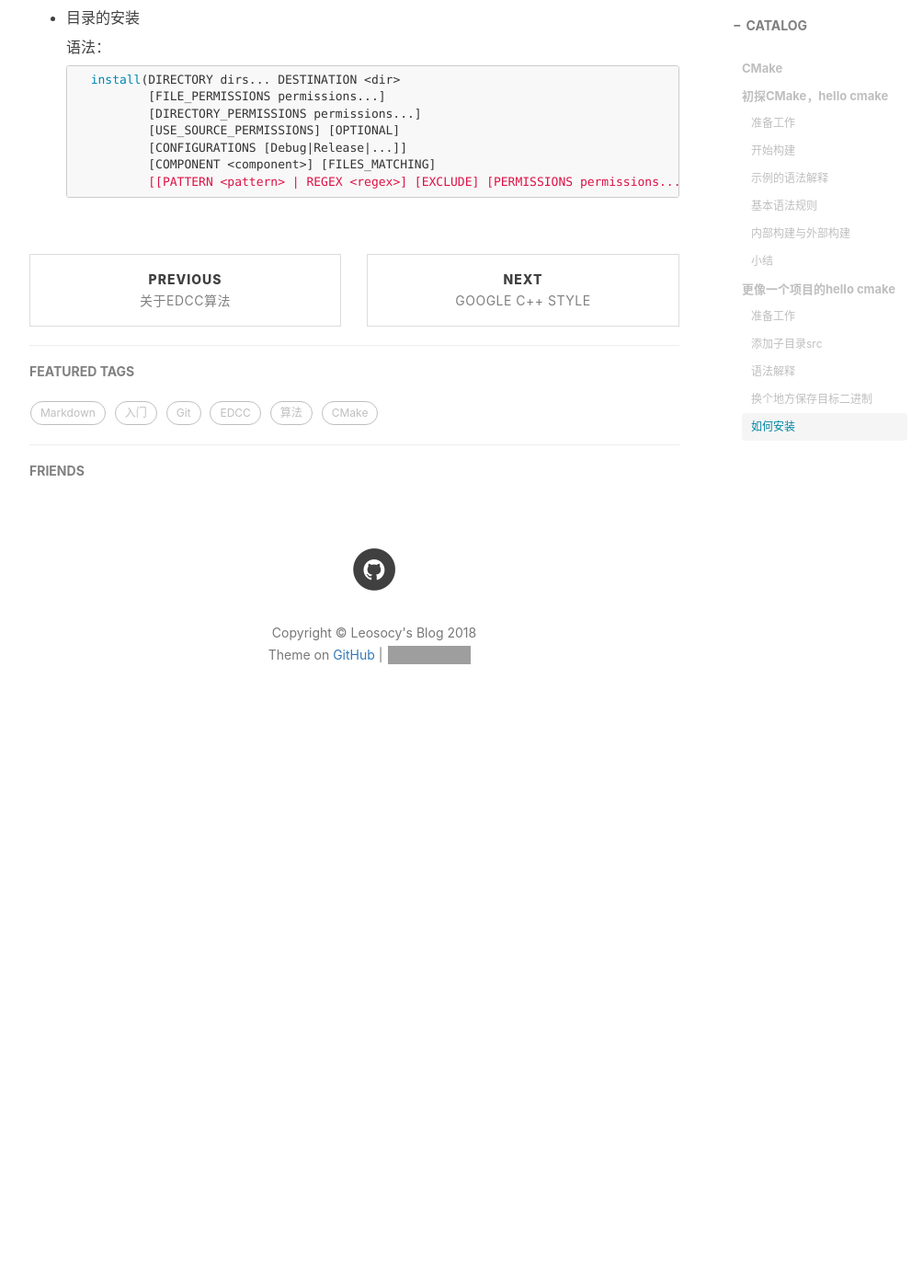
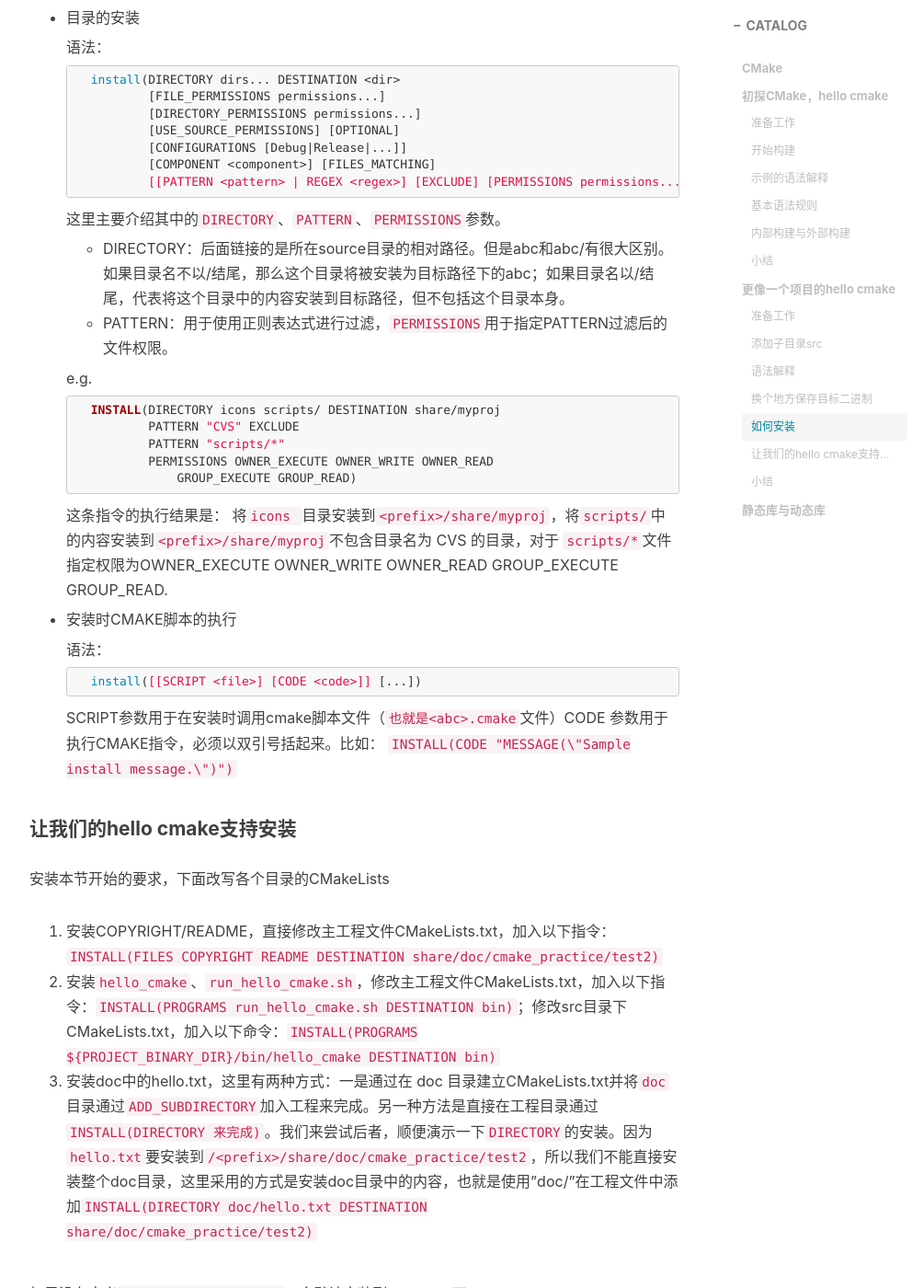
Before and after one commit to freelandy/leosocy.github.io, a Jekyll site: the page built from _posts/2018-04-04-CMake进阶学习.md, in a window 1280 px wide and 1400 px high, scrolled down 8128 px. Shown: the whole window at 92% size, without its empty margins (233-1237 px from the left). Built offline with Jekyll 4.4.1, drawn with Linux system fonts in a browser that asks for light colours; nearby versions of some CDN libraries; comment, search, counter and statistics services are not loaded; before the commit the page ends 8944 px from its top, so only the background shows below that; some of the changed text lies outside the part shown; grey boxes are pictures that could not be loaded.

Commit message:
CMake学习 第二节——更像项目的hello cmake

````diff
--- a/_posts/2018-04-04-CMake进阶学习.md
+++ b/_posts/2018-04-04-CMake进阶学习.md
@@ -327,3 +327,47 @@ INSTALL指令包含了各种安装类型，我们需要一个个分开解释
             [[PATTERN <pattern> | REGEX <regex>]
             [EXCLUDE] [PERMISSIONS permissions...]] [...])
     ```
+
+    这里主要介绍其中的`DIRECTORY`、`PATTERN`、`PERMISSIONS`参数。
+
+    - DIRECTORY：后面链接的是所在source目录的相对路径。但是abc和abc/有很大区别。如果目录名不以/结尾，那么这个目录将被安装为目标路径下的abc；如果目录名以/结尾，代表将这个目录中的内容安装到目标路径，但不包括这个目录本身。
+    - PATTERN：用于使用正则表达式进行过滤，`PERMISSIONS`用于指定PATTERN过滤后的文件权限。
+
+    e.g.
+    ```cmake
+    INSTALL(DIRECTORY icons scripts/ DESTINATION share/myproj
+            PATTERN "CVS" EXCLUDE
+            PATTERN "scripts/*"
+            PERMISSIONS OWNER_EXECUTE OWNER_WRITE OWNER_READ
+                GROUP_EXECUTE GROUP_READ)
+    ```
+    这条指令的执行结果是：
+    将`icons `目录安装到`<prefix>/share/myproj`，将`scripts/`中的内容安装到`<prefix>/share/myproj`不包含目录名为 CVS 的目录，对于 `scripts/*`文件指定权限为OWNER_EXECUTE OWNER_WRITE OWNER_READ GROUP_EXECUTE GROUP_READ.
+
+- 安装时CMAKE脚本的执行
+
+    语法：
+    ```cmake
+    install([[SCRIPT <file>] [CODE <code>]] [...])
+    ```
+
+    SCRIPT参数用于在安装时调用cmake脚本文件（`也就是<abc>.cmake`文件）CODE 参数用于执行CMAKE指令，必须以双引号括起来。比如：
+    `INSTALL(CODE "MESSAGE(\"Sample install message.\")")`
+
+#### 让我们的hello cmake支持安装
+
+安装本节开始的要求，下面改写各个目录的CMakeLists
+
+1. 安装COPYRIGHT/README，直接修改主工程文件CMakeLists.txt，加入以下指令：`INSTALL(FILES COPYRIGHT README DESTINATION share/doc/cmake_practice/test2)`
+1. 安装`hello_cmake`、`run_hello_cmake.sh`，修改主工程文件CMakeLists.txt，加入以下指令：`INSTALL(PROGRAMS run_hello_cmake.sh DESTINATION bin)`；修改src目录下CMakeLists.txt，加入以下命令：`INSTALL(PROGRAMS ${PROJECT_BINARY_DIR}/bin/hello_cmake DESTINATION bin)`
+1. 安装doc中的hello.txt，这里有两种方式：一是通过在 doc 目录建立CMakeLists.txt并将`doc`目录通过`ADD_SUBDIRECTORY`加入工程来完成。另一种方法是直接在工程目录通过`INSTALL(DIRECTORY 来完成)`。我们来尝试后者，顺便演示一下`DIRECTORY`的安装。因为`hello.txt`要安装到`/<prefix>/share/doc/cmake_practice/test2`，所以我们不能直接安装整个doc目录，这里采用的方式是安装doc目录中的内容，也就是使用"doc/"在工程文件中添加`INSTALL(DIRECTORY doc/hello.txt DESTINATION share/doc/cmake_practice/test2)`
+
+如果没有定义`CMAKE_INSTALL_PREFIX`，会默认安装到/usr/local下
+
+#### 小结
+
+本小节主要描述了如何在工程中使用多目录、各种安装指令以及`CMAKE_INSTALL_PREFIX`变量。
+
+在下一小节，我们将探讨如何在cmake中构建动态库和静态库，以及如何使用外部头文件和外部共享库。
+
+## 静态库与动态库
````
